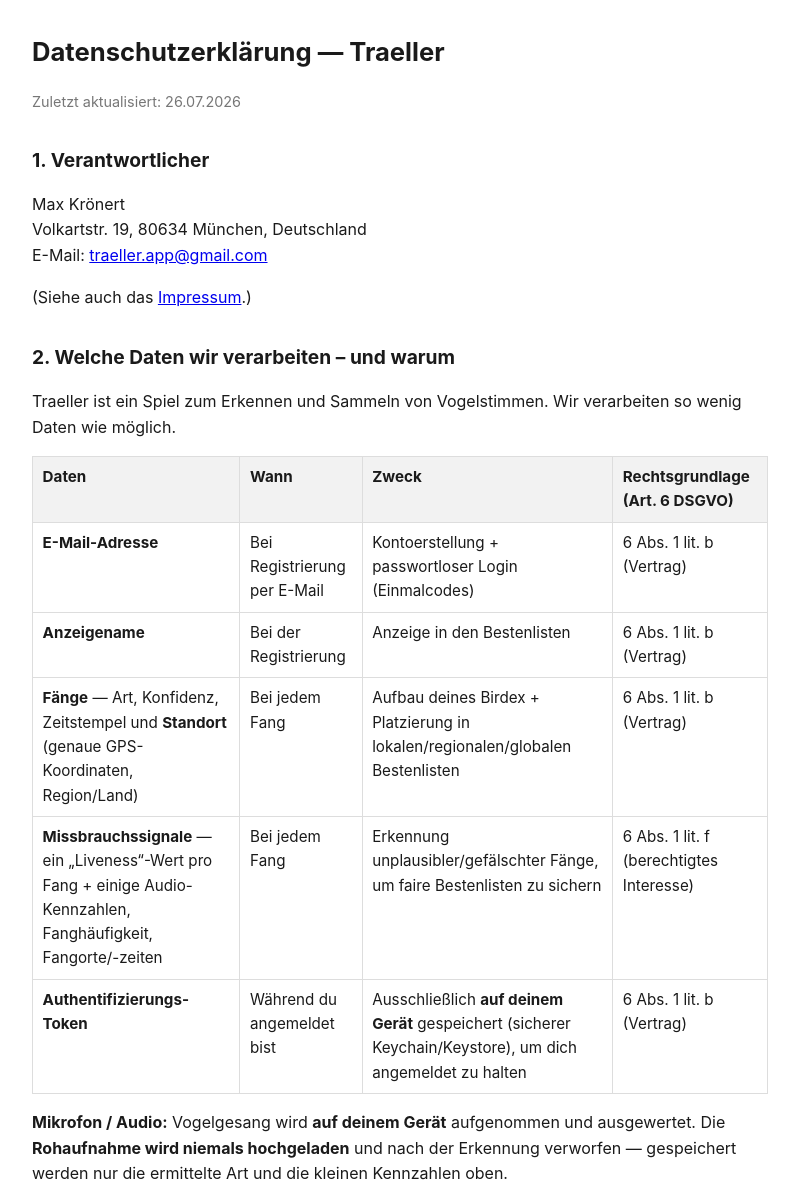
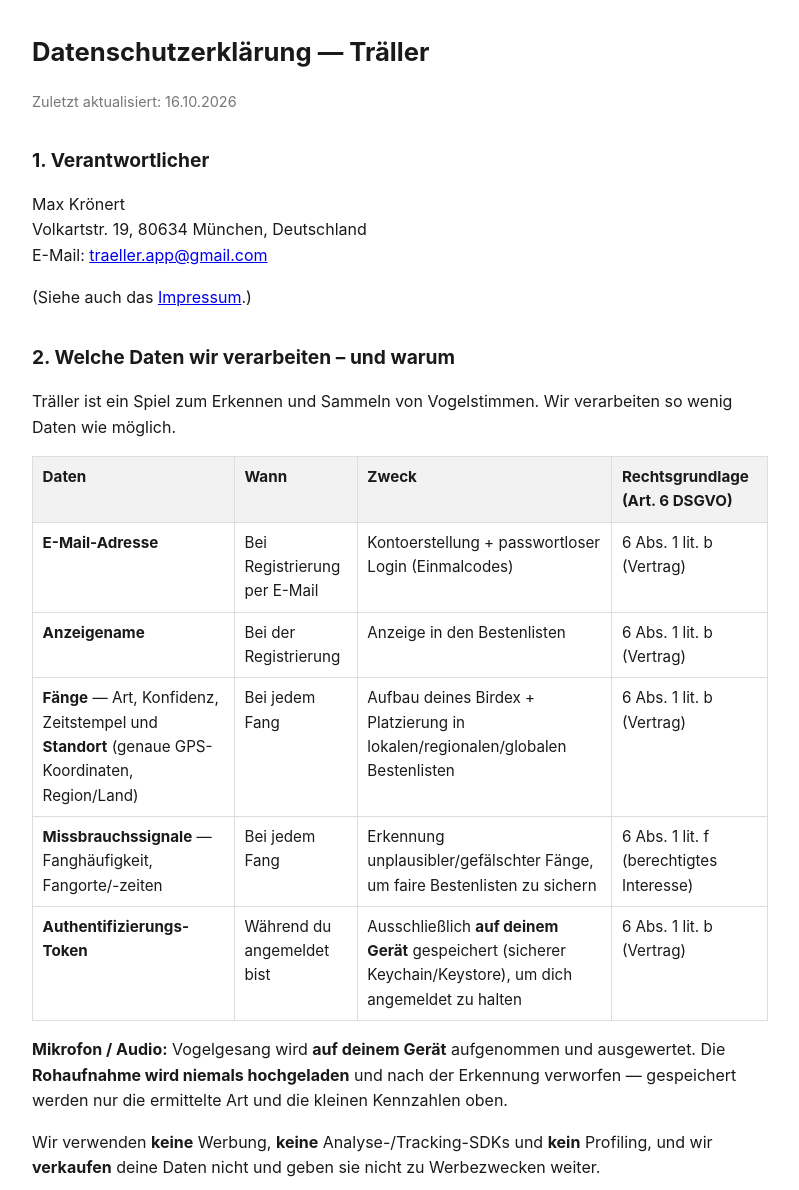
Before and after one commit to well-hello-there/traeller-legal, a plain HTML site: page datenschutz.html in a window 1280 px wide. Shown: the top 1190 px of the page, without its empty margins (240-1039 px from the left). Drawn offline with Linux system fonts and the light colour scheme.

Commit message:
update legal docs + correct app naming

```diff
--- a/datenschutz.html
+++ b/datenschutz.html
@@ -4,7 +4,7 @@
 <head>
 <meta charset="utf-8" />
 <meta name="viewport" content="width=device-width, initial-scale=1" />
-<title>Datenschutzerklärung — Traeller</title>
+<title>Datenschutzerklärung — Träller</title>
 <style>
   :root { color-scheme: light dark; }
   body { max-width: 46rem; margin: 2rem auto; padding: 0 1.25rem 4rem;
@@ -21,8 +21,8 @@
 </style>
 </head>
 <body>
-<h1>Datenschutzerklärung — Traeller</h1>
-<p class="muted">Zuletzt aktualisiert: 26.07.2026</p>
+<h1>Datenschutzerklärung — Träller</h1>
+<p class="muted">Zuletzt aktualisiert: 16.10.2026</p>
 
 <h2>1. Verantwortlicher</h2>
 <p>
@@ -33,7 +33,7 @@
 <p>(Siehe auch das <a href="impressum.html">Impressum</a>.)</p>
 
 <h2>2. Welche Daten wir verarbeiten – und warum</h2>
-<p>Traeller ist ein Spiel zum Erkennen und Sammeln von Vogelstimmen. Wir verarbeiten so wenig Daten wie möglich.</p>
+<p>Träller ist ein Spiel zum Erkennen und Sammeln von Vogelstimmen. Wir verarbeiten so wenig Daten wie möglich.</p>
 <table>
   <thead>
     <tr><th>Daten</th><th>Wann</th><th>Zweck</th><th>Rechtsgrundlage (Art. 6 DSGVO)</th></tr>
@@ -42,7 +42,7 @@
     <tr><td><strong>E-Mail-Adresse</strong></td><td>Bei Registrierung per E-Mail</td><td>Kontoerstellung + passwortloser Login (Einmalcodes)</td><td>6 Abs. 1 lit. b (Vertrag)</td></tr>
     <tr><td><strong>Anzeigename</strong></td><td>Bei der Registrierung</td><td>Anzeige in den Bestenlisten</td><td>6 Abs. 1 lit. b (Vertrag)</td></tr>
     <tr><td><strong>Fänge</strong> — Art, Konfidenz, Zeitstempel und <strong>Standort</strong> (genaue GPS-Koordinaten, Region/Land)</td><td>Bei jedem Fang</td><td>Aufbau deines Birdex + Platzierung in lokalen/regionalen/globalen Bestenlisten</td><td>6 Abs. 1 lit. b (Vertrag)</td></tr>
-    <tr><td><strong>Missbrauchssignale</strong> — ein „Liveness“-Wert pro Fang + einige Audio-Kennzahlen, Fanghäufigkeit, Fangorte/-zeiten</td><td>Bei jedem Fang</td><td>Erkennung unplausibler/gefälschter Fänge, um faire Bestenlisten zu sichern</td><td>6 Abs. 1 lit. f (berechtigtes Interesse)</td></tr>
+    <tr><td><strong>Missbrauchssignale</strong> — Fanghäufigkeit, Fangorte/-zeiten</td><td>Bei jedem Fang</td><td>Erkennung unplausibler/gefälschter Fänge, um faire Bestenlisten zu sichern</td><td>6 Abs. 1 lit. f (berechtigtes Interesse)</td></tr>
     <tr><td><strong>Authentifizierungs-Token</strong></td><td>Während du angemeldet bist</td><td>Ausschließlich <strong>auf deinem Gerät</strong> gespeichert (sicherer Keychain/Keystore), um dich angemeldet zu halten</td><td>6 Abs. 1 lit. b (Vertrag)</td></tr>
   </tbody>
 </table>
@@ -62,7 +62,7 @@
 <p>Du hast das Recht auf Auskunft (Art. 15), Berichtigung (16), Löschung (17), Einschränkung (18), Datenübertragbarkeit (20) und Widerspruch (21) sowie das Recht, eine erteilte Einwilligung jederzeit zu widerrufen. Die Löschung ist selbst durchführbar über <strong>Einstellungen → Konto löschen</strong>; für alles Weitere wende dich an <a href="mailto:traeller.app@gmail.com">traeller.app@gmail.com</a>. Zudem hast du das Recht, dich bei einer Aufsichtsbehörde zu beschweren (in Deutschland die Datenschutzbehörde deines Bundeslandes).</p>
 
 <h2>6. Kinder</h2>
-<p>Traeller richtet sich nicht an Kinder unter 12 Jahren. Wir erheben wissentlich keine Daten von ihnen.</p>
+<p>Träller richtet sich nicht an Kinder unter 12 Jahren. Wir erheben wissentlich keine Daten von ihnen.</p>
 
 <h2>7. Änderungen</h2>
 <p>Wir können diese Erklärung aktualisieren; das Datum „Zuletzt aktualisiert“ gibt die jeweils aktuelle Fassung an. Wesentliche Änderungen werden in der App kenntlich gemacht.</p>
```
Also changed, not shown: delete-account.html (+1 -1 lines), impressum.html (+1 -1 lines), privacy.html (+2 -2 lines).
